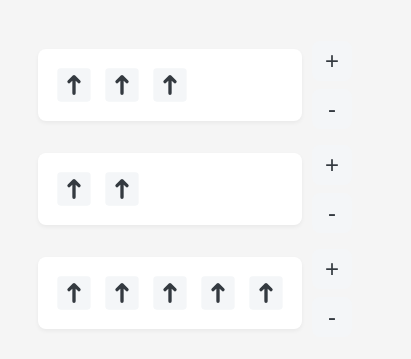
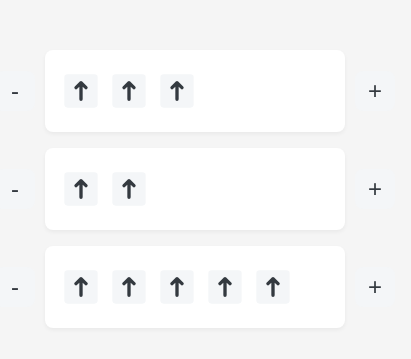
Before and after one commit to OwaisUghratdar/upvote-list, a React (Vite) app: page / in a window 390 px wide. Shown: the part 225-584 px from the top of the page, 411 px wide, since content can reach past the window. Built offline with nearby package versions, Linux system fonts and the light colour scheme.

Commit message:
fix: fix formatting of container and buttons

```diff
--- a/src/components/UpvoteList.jsx
+++ b/src/components/UpvoteList.jsx
@@ -21,6 +21,9 @@ const UpvoteList = ({ initialCount = 3 }) => {
 
   return (
     <div className="upvote-list-container">
+      <button className="control-button remove-button" onClick={removeUpvote}>
+        -
+      </button>
       <div className="upvote-list">
         <div className="upvotes-container">
           {[...Array(upvoteCount)].map((_, index) => (
@@ -32,14 +35,9 @@ const UpvoteList = ({ initialCount = 3 }) => {
           ))}
         </div>
       </div>
-      <div className="list-controls">
-        <button className="control-button add-button" onClick={addUpvote}>
-          +
-        </button>
-        <button className="control-button remove-button" onClick={removeUpvote}>
-          -
-        </button>
-      </div>
+      <button className="control-button add-button" onClick={addUpvote}>
+        +
+      </button>
     </div>
   )
 }
--- a/src/index.css
+++ b/src/index.css
@@ -11,6 +11,7 @@ body {
   justify-content: center;
   align-items: center;
   font-family: -apple-system, BlinkMacSystemFont, 'Segoe UI', Roboto, Oxygen, Ubuntu, Cantarell, sans-serif;
+  overflow-y: hidden;
 }
 
 .container {
@@ -23,6 +24,7 @@ body {
   display: flex;
   align-items: center;
   margin-bottom: 1rem;
+  gap: 10px;
 }
 
 .upvote-list {
@@ -30,19 +32,23 @@ body {
   border-radius: 8px;
   padding: 1rem;
   flex-grow: 1;
+  max-width: 600px;
+  min-width: 500px;
   box-shadow: 0 2px 4px rgba(0, 0, 0, 0.05);
-  margin-right: 10px;
+  width: 100%;
 }
 
 .upvotes-container {
   display: flex;
   gap: 0.5rem;
   overflow-x: auto;
+  white-space: nowrap;
+  height: 50px;
+  align-items: center;
   scrollbar-width: thin;
   scrollbar-color: #ccc transparent;
 }
 
-/* Custom scrollbar styling */
 .upvotes-container::-webkit-scrollbar {
   height: 6px;
 }
@@ -56,12 +62,6 @@ body {
   border-radius: 6px;
 }
 
-.list-controls {
-  display: flex;
-  flex-direction: column;
-  gap: 0.5rem;
-}
-
 .control-button {
   width: 40px;
   height: 40px;
@@ -73,6 +73,7 @@ body {
   align-items: center;
   justify-content: center;
   transition: background-color 0.2s;
+  flex-shrink: 0;
 }
 
 .add-button {
@@ -94,3 +95,15 @@ body {
   background: #ffeeee;
   color: #e74c3c;
 }
+
+/* Responsive layout */
+@media (max-width: 768px) {
+  .upvote-list {
+    min-width: 300px;
+    max-width: none;
+  }
+
+  .container {
+    padding: 1rem;
+  }
+}
```
